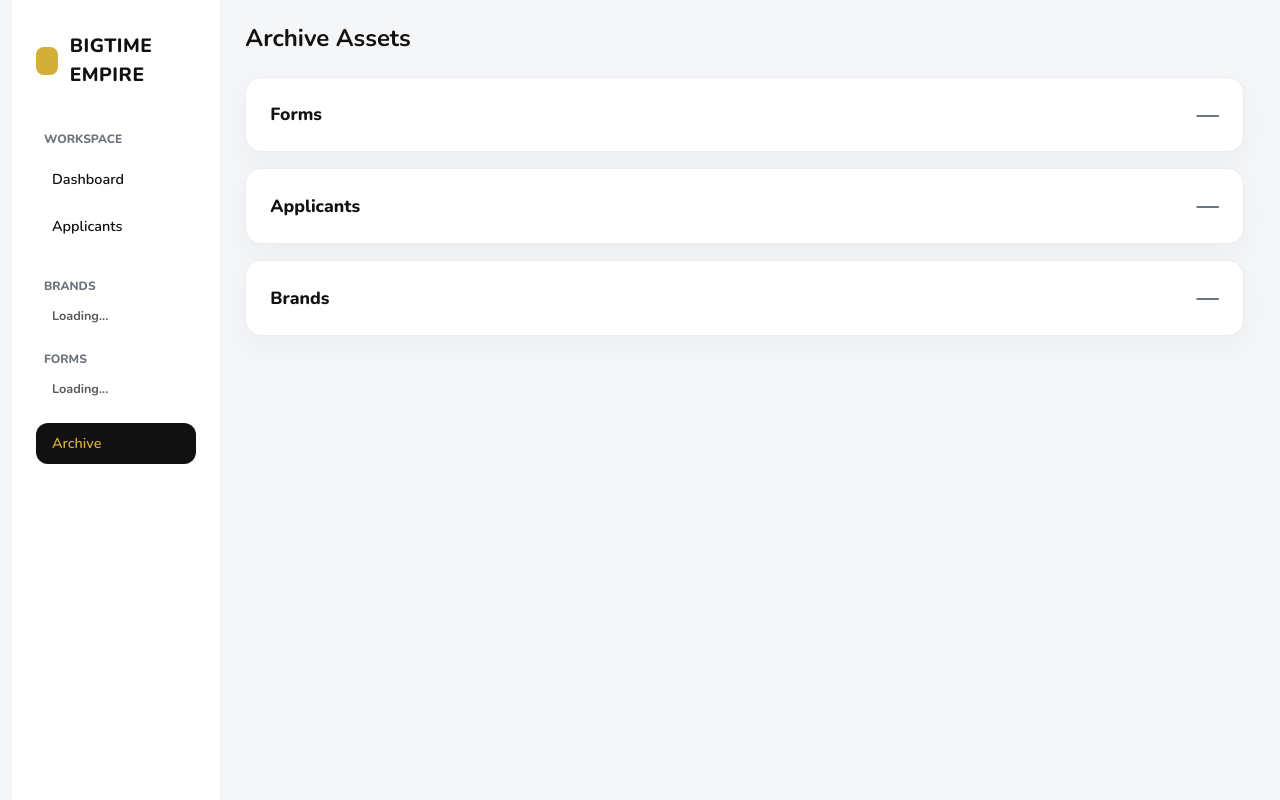
After one commit to itsolutions123/bte_webapp, a FastAPI app: template app/templates/archive.html in a window 1280 px wide. The commit adds this page. Run offline with FastAPI, Linux system fonts and the light colour scheme; the template is opened without the code that fills it, so the values that code supplies are empty; parts of the project's set-up code (start-up, migrations or seed data) failed here and were passed over.

Commit message:
Add form 3-dot menu shell and Archive page shell (/admin/archive); record archive handoff and sidebar call site in docs

```diff
--- a/app/main.py
+++ b/app/main.py
@@ -34,6 +34,10 @@ async def serve_careers_board(request: Request):
 async def serve_admin_dashboard(request: Request):
     return templates.TemplateResponse(request=request, name="admin.html")
 
+@app.get("/admin/archive", include_in_schema=False)
+async def serve_admin_archive(request: Request):
+    return templates.TemplateResponse(request=request, name="archive.html")
+
 @app.get("/health")
 async def health_check():
     return {"status": "ok"}
--- /dev/null
+++ b/app/templates/archive.html
@@ -0,0 +1,169 @@
+<!DOCTYPE html>
+<html lang="en">
+<head>
+    <meta charset="UTF-8">
+    <meta name="viewport" content="width=device-width, initial-scale=1.0">
+    <title>BTE Careers - Archive</title>
+    <link href="https://cdn.jsdelivr.net/npm/bootstrap@5.3.0/dist/css/bootstrap.min.css" rel="stylesheet">
+    <link href="https://fonts.googleapis.com/css2?family=Nunito:wght@400;600;700;800&display=swap" rel="stylesheet">
+    <style>
+        :root {
+            --bg-main: #f4f6f8;
+            --bg-card: #ffffff;
+            --text-main: #111111;
+            --text-muted: #6c757d;
+            --accent-gold: #d4af37;
+            --accent-black: #111111;
+            --border-light: #eaedf1;
+            --soft-shadow: 0 10px 30px rgba(0, 0, 0, 0.04);
+        }
+        body {
+            background-color: var(--bg-main);
+            color: var(--text-main);
+            font-family: 'Nunito', sans-serif;
+            font-size: 0.9rem;
+        }
+        .sidebar {
+            background-color: var(--bg-card);
+            border-right: 1px solid var(--border-light);
+            min-height: 100vh;
+            padding: 2rem 1.5rem;
+            z-index: 10;
+        }
+        .sidebar-brand {
+            font-weight: 800;
+            font-size: 1.2rem;
+            letter-spacing: 0.5px;
+            margin-bottom: 2.5rem;
+            color: var(--accent-black);
+            display: flex;
+            align-items: center;
+            gap: 12px;
+        }
+        .sidebar-brand .logo-box {
+            width: 28px;
+            height: 28px;
+            background-color: var(--accent-gold);
+            border-radius: 8px;
+            display: inline-block;
+        }
+        .nav-section {
+            font-size: 0.75rem;
+            text-transform: uppercase;
+            color: var(--text-muted);
+            font-weight: 800;
+            margin-top: 1.5rem;
+            margin-bottom: 0.75rem;
+            padding-left: 0.5rem;
+            display: flex;
+            justify-content: space-between;
+        }
+        .sidebar a {
+            color: var(--text-main);
+            text-decoration: none;
+            font-weight: 600;
+            display: block;
+            padding: 0.6rem 1rem;
+            border-radius: 12px;
+            margin-bottom: 6px;
+            transition: all 0.2s ease;
+        }
+        .sidebar a:hover {
+            background-color: #f8f9fa;
+            color: var(--accent-gold);
+        }
+        .sidebar a.active {
+            background-color: var(--accent-black);
+            color: var(--accent-gold);
+        }
+        /* Archive cards (SHELL: counts are placeholders, not wired) */
+        .archive-card {
+            background-color: var(--bg-card);
+            border: 1px solid var(--border-light);
+            border-radius: 16px;
+            box-shadow: var(--soft-shadow);
+            padding: 1.25rem 1.5rem;
+            display: flex;
+            justify-content: space-between;
+            align-items: center;
+        }
+        .archive-card-title { font-weight: 800; font-size: 1.1rem; }
+        .archive-card-count { font-weight: 800; font-size: 1.4rem; color: var(--text-muted); }
+    </style>
+</head>
+<body>
+    <div class="container-fluid">
+        <div class="row g-0">
+            <nav class="col-md-2 sidebar d-none d-md-block">
+                <div class="sidebar-brand">
+                    <span class="logo-box"></span>
+                    BIGTIME EMPIRE
+                </div>
+
+                <div class="nav-section">WORKSPACE</div>
+                <div class="nav flex-column">
+                    <a href="/admin">Dashboard</a>
+                    <a href="#">Applicants</a>
+                </div>
+
+                <div class="nav-section">BRANDS</div>
+                <div class="nav flex-column" id="brand-list">
+                    <span class="px-3 text-muted small fw-bold">Loading...</span>
+                </div>
+
+                <div class="nav-section">FORMS</div>
+                <div class="nav flex-column" id="form-list">
+                    <span class="px-3 text-muted small fw-bold">Loading...</span>
+                </div>
+
+                <div class="nav flex-column mt-4">
+                    <a href="/admin/archive" class="active">Archive</a>
+                </div>
+            </nav>
+
+            <main class="col-md-10 px-4 pb-5">
+                <h4 class="fw-bold mt-4 mb-4">Archive Assets</h4>
+                <div class="d-flex flex-column gap-3">
+                    <div class="archive-card">
+                        <span class="archive-card-title">Forms</span>
+                        <span class="archive-card-count" id="archive-forms-count">&mdash;</span>
+                    </div>
+                    <div class="archive-card">
+                        <span class="archive-card-title">Applicants</span>
+                        <span class="archive-card-count" id="archive-applicants-count">&mdash;</span>
+                    </div>
+                    <div class="archive-card">
+                        <span class="archive-card-title">Brands</span>
+                        <span class="archive-card-count" id="archive-brands-count">&mdash;</span>
+                    </div>
+                </div>
+            </main>
+        </div>
+    </div>
+
+    <script>
+        function fillList(id, items) {
+            const box = document.getElementById(id);
+            box.textContent = '';
+            (items || []).forEach(function (item) {
+                const a = document.createElement('a');
+                a.href = '#';
+                a.textContent = item.name;
+                box.appendChild(a);
+            });
+        }
+        async function loadSidebar() {
+            try {
+                const res = await fetch('/api/v1/admin/metadata/sidebar');
+                if (!res.ok) return;
+                const data = await res.json();
+                fillList('brand-list', data.brands);
+                fillList('form-list', data.forms);
+            } catch (err) {
+                console.error('Sidebar load failed:', err);
+            }
+        }
+        loadSidebar();
+    </script>
+</body>
+</html>
```
Also changed, not shown: PROJECT_STATE.md (+8 -1 lines), app/templates/admin.html (+48 -1 lines), docs/API_CONTRACT.md (+2 -2 lines).
